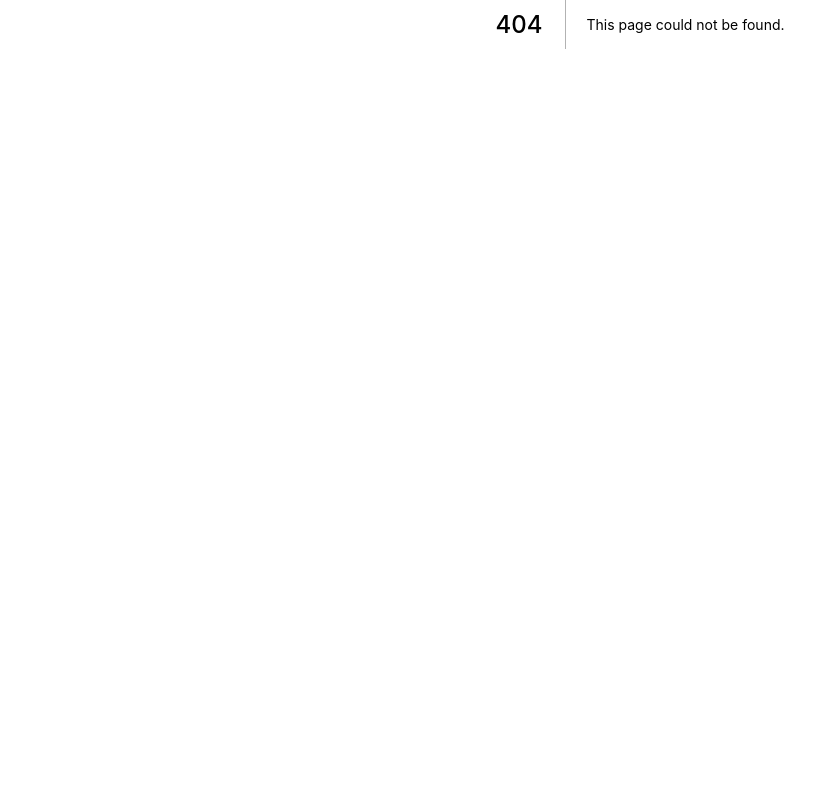
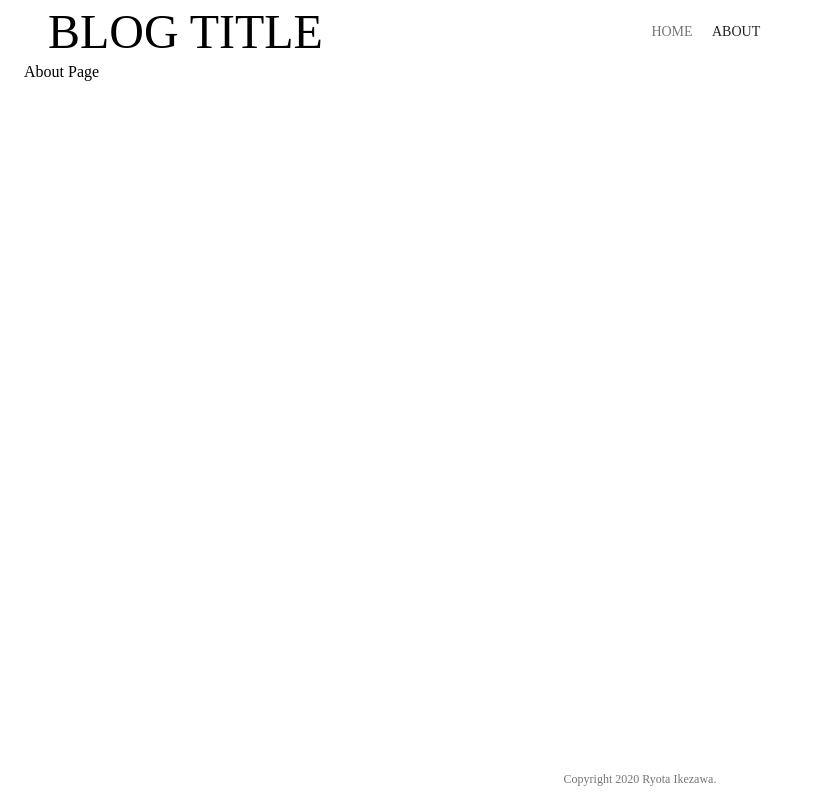
Before and after one commit to paveg/sample-cms, a Next.js app: page /about in a window 1280 px wide. Before the commit this address had no page. Shown: the whole page, without its empty margins (0-818 px from the left). Built offline with nearby package versions, Linux system fonts and the light colour scheme.

Commit message:
:lipstick: Update styles

```diff
--- a/package.json
+++ b/package.json
@@ -20,6 +20,9 @@
   },
   "dependencies": {
     "@loadable/component": "^5.14.1",
+    "@material-ui/core": "^4.11.0",
+    "@material-ui/icons": "^4.9.1",
+    "@material-ui/styles": "^4.10.0",
     "next": "10.0.1",
     "react": "17.0.1",
     "react-dom": "17.0.1",
--- /dev/null
+++ b/src/components/button_link.tsx
@@ -0,0 +1,15 @@
+import * as React from 'react';
+import Link from 'next/link';
+import { Button } from '@material-ui/core';
+
+type Props = {
+  href: string;
+};
+
+const ButtonLink: React.FC<Props> = ({ href, children }) => (
+  <Link href={href} passHref>
+    <Button>{children}</Button>
+  </Link>
+);
+
+export default ButtonLink;
--- /dev/null
+++ b/src/components/layout.tsx
@@ -0,0 +1,14 @@
+import * as React from 'react';
+import { Container } from '@material-ui/core';
+import Header from '../layouts/header';
+import Footer from '../layouts/footer';
+
+const Layout: React.FC = ({ children }) => (
+  <>
+    <Header />
+    <Container>{children}</Container>
+    <Footer />
+  </>
+);
+
+export default Layout;
--- /dev/null
+++ b/src/layouts/footer.tsx
@@ -0,0 +1,22 @@
+import * as React from 'react';
+import styled from 'styled-components';
+import { Container } from '@material-ui/core';
+import Typography from '@material-ui/core/Typography';
+
+const FooterContainer = styled(Container)`
+  text-align: center;
+  position: absolute;
+  bottom: 0;
+  width: 100% !important;
+  height: 30px !important;
+`;
+
+const Footer: React.FC = () => (
+  <FooterContainer>
+    <Typography color="textSecondary" variant="caption">
+      Copyright 2020 Ryota Ikezawa.
+    </Typography>
+  </FooterContainer>
+);
+
+export default Footer;
--- /dev/null
+++ b/src/layouts/header.tsx
@@ -0,0 +1,47 @@
+import * as React from 'react';
+import Toolbar from '@material-ui/core/Toolbar';
+import { AppBar } from '@material-ui/core';
+import Grid from '@material-ui/core/Grid';
+import Typography from '@material-ui/core/Typography';
+import ButtonGroup from '@material-ui/core/ButtonGroup';
+import styled from 'styled-components';
+import Container from '@material-ui/core/Container';
+import { useRouter } from 'next/router';
+import ButtonLink from '../components/button_link';
+
+const HeaderContainer = styled(Container)``;
+
+const Header: React.FC = () => {
+  const { route } = useRouter();
+  const textColor = (href) => (route === href ? 'textPrimary' : 'textSecondary');
+
+  return (
+    <HeaderContainer>
+      <AppBar color="transparent" position="static" elevation={0}>
+        <Toolbar>
+          <Grid container justify="flex-start" alignItems="center">
+            <Grid item xs={6}>
+              <Typography variant="h3">BLOG TITLE</Typography>
+            </Grid>
+            <Grid item>
+              <ButtonGroup>
+                <ButtonLink href="/">
+                  <Typography color={textColor('/')} variant="button">
+                    HOME
+                  </Typography>
+                </ButtonLink>
+                <ButtonLink href="/about">
+                  <Typography color={textColor('/about')} variant="button">
+                    ABOUT
+                  </Typography>
+                </ButtonLink>
+              </ButtonGroup>
+            </Grid>
+          </Grid>
+        </Toolbar>
+      </AppBar>
+    </HeaderContainer>
+  );
+};
+
+export default Header;
--- a/src/pages/_app.tsx
+++ b/src/pages/_app.tsx
@@ -2,23 +2,24 @@ import { AppProps } from 'next/app';
 import reset from 'styled-reset';
 import React from 'react';
 import Head from 'next/head';
-import { createGlobalStyle } from 'styled-components';
+import {
+  ThemeProvider as StyledComponentsThemeProvider,
+  createGlobalStyle,
+} from 'styled-components';
+import { ThemeProvider as MaterialUIThemeProvider, StylesProvider } from '@material-ui/styles';
+
+import theme from '../styles/theme';
 
 const GlobalStyle = createGlobalStyle`
   ${reset}
   // Write your global styles.
-  html, body, body > div:first-child,
-  div#__next, div#__next > div,
-  div#__next > div > div {
-    height: 100%;
-  }
 `;
 
 const App = ({ Component, pageProps }: AppProps) => {
   React.useEffect(() => {
-    const jss = document.querySelector('#jss-server-side');
-    if (jss && jss.parentNode) {
-      jss.parentNode.removeChild(jss);
+    const jssStyles = document.querySelector('#jss-server-side');
+    if (jssStyles && jssStyles.parentNode) {
+      jssStyles.parentNode.removeChild(jssStyles);
     }
   }, []);
 
@@ -37,11 +38,22 @@ const App = ({ Component, pageProps }: AppProps) => {
           rel="preload"
           as="style"
         />
+        <link
+          href="https://fonts.googleapis.com/css?family=M+PLUS+Rounded+1c"
+          rel="preload"
+          as="style"
+        />
         <title key="title">portfolio</title>
       </Head>
 
-      <GlobalStyle />
-      <Component {...pageProps} />
+      <StylesProvider injectFirst>
+        <MaterialUIThemeProvider theme={theme}>
+          <StyledComponentsThemeProvider theme={theme}>
+            <GlobalStyle />
+            <Component {...pageProps} />
+          </StyledComponentsThemeProvider>
+        </MaterialUIThemeProvider>
+      </StylesProvider>
     </>
   );
 };
--- a/src/pages/_document.tsx
+++ b/src/pages/_document.tsx
@@ -1,12 +1,15 @@
 import Document, { Html, Head, Main, NextScript } from 'next/document';
 import { ServerStyleSheet } from 'styled-components';
+import { ServerStyleSheets as MaterialServerStyleSheets } from '@material-ui/core';
 import * as React from 'react';
 
 class MyDocument extends Document {
   render() {
     return (
-      <Html lang="ja">
-        <Head />
+      <Html lang="ja-JP">
+        <Head>
+          <link rel="icon" href="/favicon.ico" />
+        </Head>
         <body>
           <Main />
           <NextScript />
@@ -17,22 +20,31 @@ class MyDocument extends Document {
 }
 
 MyDocument.getInitialProps = async (ctx) => {
-  const sheet = new ServerStyleSheet();
+  const scSheet = new ServerStyleSheet();
+  const muiSheets = new MaterialServerStyleSheets();
   const origRenderPage = ctx.renderPage;
 
-  const renderOptions = { enhanceApp: (App) => (props) => sheet.collectStyles(<App {...props} />) };
+  const renderOptions = {
+    enhanceApp: (App) => (props) => scSheet.collectStyles(<App {...props} />),
+  };
+
+  try {
     ctx.renderPage = () => origRenderPage(renderOptions);
     const initialProps = await Document.getInitialProps(ctx);
 
     return {
       ...initialProps,
-    styles: (
+      styles: [
         <>
           {initialProps.styles}
-        {sheet.getStyleElement()}
-      </>
-    ),
+          {scSheet.getStyleElement()}
+          {muiSheets.getStyleElement()}
+        </>,
+      ],
     };
+  } finally {
+    scSheet.seal();
+  }
 };
 
 export default MyDocument;
--- /dev/null
+++ b/src/pages/about.tsx
@@ -0,0 +1,6 @@
+import React from 'react';
+import Layout from '../components/layout';
+
+const About: React.FC = () => <Layout>About Page</Layout>;
+
+export default About;
--- a/src/pages/articles/[id].tsx
+++ b/src/pages/articles/[id].tsx
@@ -1,16 +1,17 @@
 import * as React from 'react';
 import { Article } from '../../types/articles';
+import Layout from '../../components/layout';
 
 type Props = {
   article: Article;
 };
 
 const ArticleId: React.FC<Props> = ({ article }) => (
-  <>
+  <Layout>
     <h1>{article.title}</h1>
     <p>{article.publishedAt}</p>
     <div>{article.content}</div>
-  </>
+  </Layout>
 );
 
 export const getStaticPaths = async () => {
--- /dev/null
+++ b/src/styles/theme.ts
@@ -0,0 +1,12 @@
+import { createMuiTheme } from '@material-ui/core';
+import responsiveFontSizes from '@material-ui/core/styles/responsiveFontSizes';
+
+const theme = responsiveFontSizes(
+  createMuiTheme({
+    typography: {
+      fontFamily: ['M PLUS Rounded 1c', 'Noto Sans JP', 'sans-serif'].join(','),
+    },
+  }),
+);
+
+export default theme;
```
Also changed, not shown: src/pages/articles/index.tsx (deleted, +0 -39 lines), src/pages/index.tsx (+33 -7 lines), 1 other file (tests, documents, lock files or other folders). Lines whose indentation alone changed are shown as unchanged.
